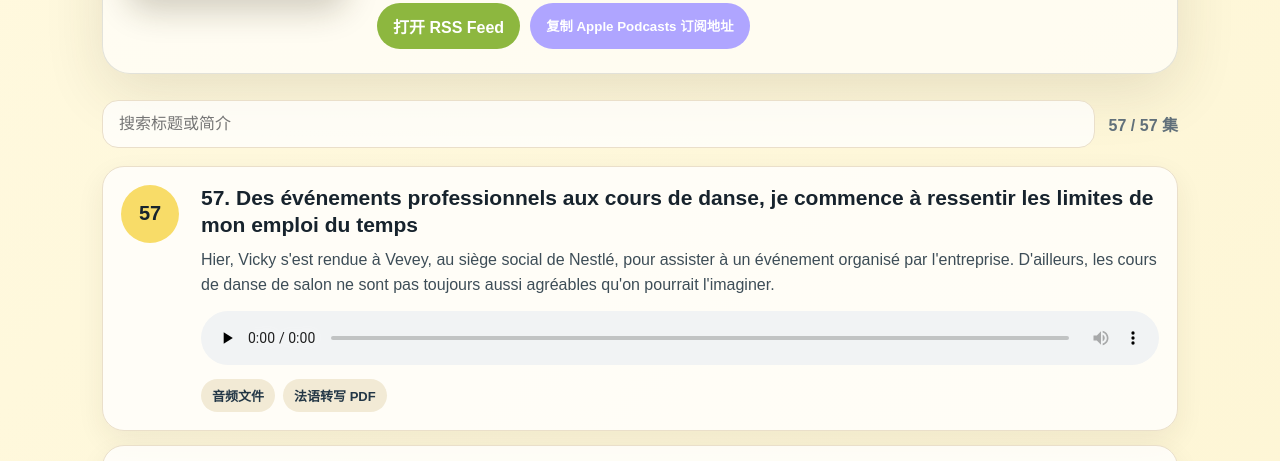
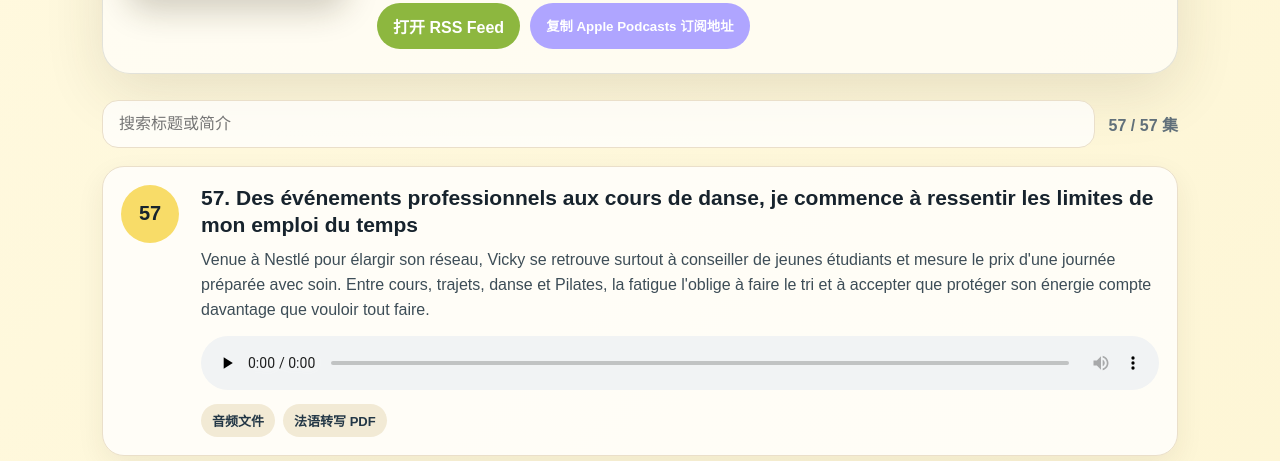
Before and after one commit to wenminli961201-cell/vickys-french-journal-podcast, a plain HTML site: page index.html in a window 1280 px wide. Shown: the part 279-740 px from the top of the page. Drawn offline with Linux system fonts and the light colour scheme.

Commit message:
Update index.html

```diff
--- a/index.html
+++ b/index.html
@@ -64,7 +64,7 @@
           <div class="episode-number">57</div>
           <div class="episode-body">
             <h3>57. Des événements professionnels aux cours de danse, je commence à ressentir les limites de mon emploi du temps</h3>
-            <p>Hier, Vicky s'est rendue à Vevey, au siège social de Nestlé, pour assister à un événement organisé par l'entreprise. D'ailleurs, les cours de danse de salon ne sont pas toujours aussi agréables qu'on pourrait l'imaginer.</p>
+            <p>Venue à Nestlé pour élargir son réseau, Vicky se retrouve surtout à conseiller de jeunes étudiants et mesure le prix d'une journée préparée avec soin. Entre cours, trajets, danse et Pilates, la fatigue l'oblige à faire le tri et à accepter que protéger son énergie compte davantage que vouloir tout faire.</p>
             <audio controls preload="none" src="https://wenminli961201-cell.github.io/vickys-french-journal-podcast/episode-57-des-v-nements-professionnels-aux-cours-de-danse-je-comm-20261125112029-ariane-090.mp3"></audio>
             <div class="episode-links">
               <a class="small-link" href="https://wenminli961201-cell.github.io/vickys-french-journal-podcast/episode-57-des-v-nements-professionnels-aux-cours-de-danse-je-comm-20261125112029-ariane-090.mp3" target="_blank" rel="noreferrer" data-i18n="audio">Audio file</a>
```
